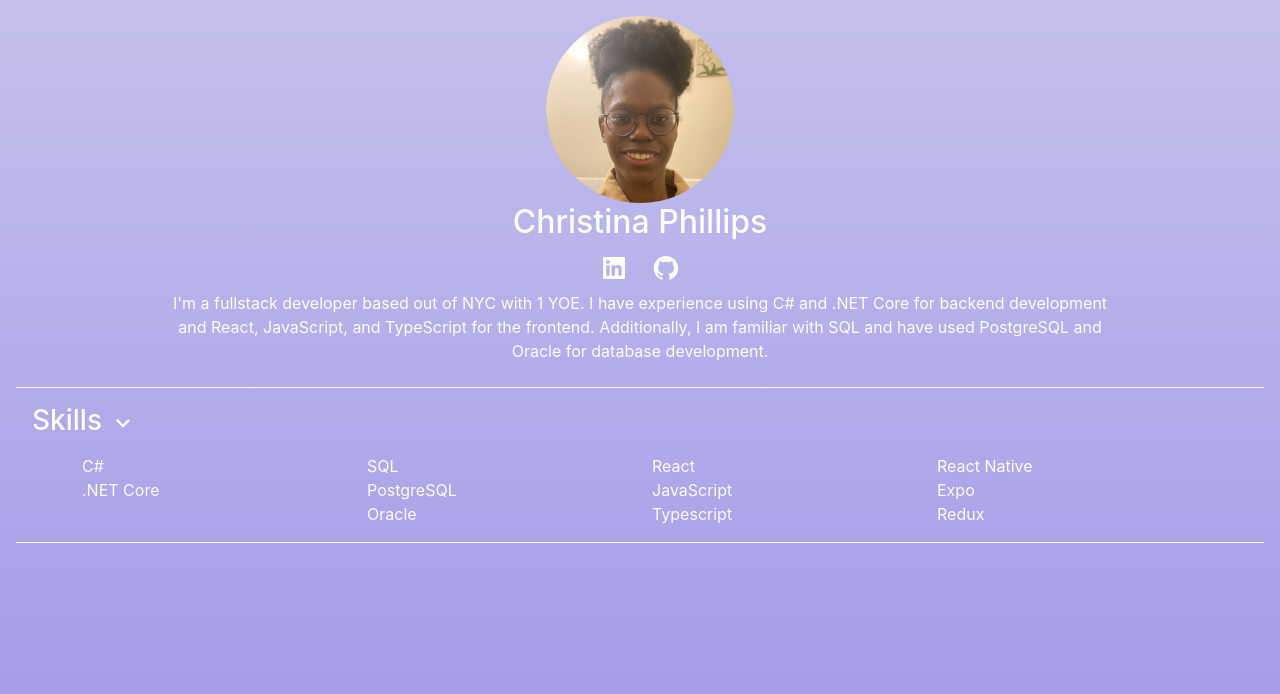
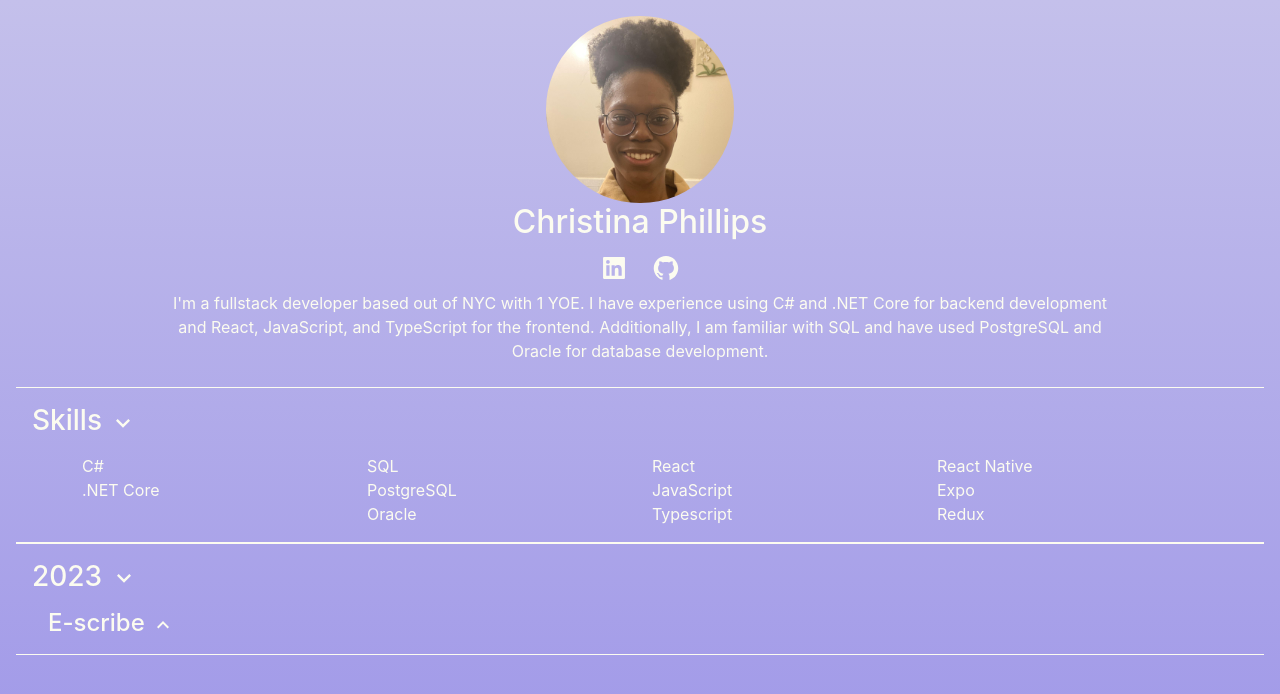
Before and after one commit to chq-ristina/portfolio-website, a React (Create React App) app: page / in a window 1280 px wide. Shown: the top 694 px of the page. Built offline with nearby package versions, Linux system fonts and the light colour scheme.

Commit message:
Added Projects

```diff
--- a/src/App.scss
+++ b/src/App.scss
@@ -21,6 +21,11 @@ a {
     border-radius: 100%;
 }
 
+.proj-desc-img{
+    height: 25%;
+    width: 25%;
+}
+
 .component{
     border-top: 1px solid $text-color;
     border-bottom: 1px solid $text-color;
--- a/src/components/CollapsableItem.tsx
+++ /dev/null
@@ -1,3 +0,0 @@
-export function CollapsableIitem(){
-
-}
--- /dev/null
+++ b/src/components/ProjectDescription.tsx
@@ -0,0 +1,71 @@
+import { useState } from "react";
+import { MdKeyboardArrowDown } from "react-icons/md";
+import { MdKeyboardArrowUp } from "react-icons/md";
+
+export interface ImgCard {
+  src: string;
+  description: string;
+}
+
+export interface IProjectDescription {
+  projectName: string;
+  projectDescription: string;
+  url: string | null;
+  technologies: string[];
+  images: ImgCard[];
+}
+
+/*TODO: Work on Styling for the url, project description, technologies, and images */
+
+export function ProjectDescription(props: IProjectDescription) {
+  const [collapse, setCollapse] = useState(false);
+  return (
+    <div className="m-3">
+      <h4
+        data-bs-toggle="collapse"
+        role="button"
+        data-bs-target={`#projectDescription-${props.projectName}`}
+        aria-expanded="false"
+        aria-controls={`projectDescription-${props.projectName}`}
+        onClick={() => setCollapse(!collapse)}
+        className="ms-3"
+      >
+        {props.projectName}{" "}
+        {collapse ? <MdKeyboardArrowDown /> : <MdKeyboardArrowUp />}
+      </h4>
+      <div
+        className="ms-5 collapse"
+        id={`projectDescription-${props.projectName}`}
+      >
+        <div className="d-flex flex-column">
+          {props.url && (
+            <a href={props.url}>
+              <span className="fs-4">{props.url}</span>
+            </a>
+          )}
+          <span>{props.projectDescription}</span>
+          <div>
+            {props.technologies.map((technology, idx) => (
+              <span className="fst-italic">
+                {technology}
+                {idx !== props.technologies.length - 1 && ", "}{" "}
+              </span>
+            ))}
+          </div>
+        </div>
+
+        <div>
+          {props.images.map(({ src, description }) => (
+            <div className="card w-25 my-3">
+              <img src={src} className="card-img-top" />
+              <div className="card-body">
+                {/* <h5 className="card-title">Card title</h5> */}
+                <p className="card-text">{description}</p>
+              </div>
+            </div>
+          ))}
+        </div>
+      </div>
+    </div>
+  );
+}
--- /dev/null
+++ b/src/components/Projects.tsx
@@ -0,0 +1,72 @@
+import { useState } from "react";
+import { MdKeyboardArrowDown } from "react-icons/md";
+import { MdKeyboardArrowUp } from "react-icons/md";
+import { IProjectDescription, ProjectDescription } from "./ProjectDescription";
+
+import mario from "../assets/SuperMarioOdysseyTitleScreen.jpg";
+
+export function Projects() {
+  const [collapse, setCollapsed] = useState(true);
+
+  /*TODO:
+    - Add images and descriptions for the E-scribe project
+    - Add another project, maybe choose the Chat app and the Nobles and Barnes app
+  */
+
+  const eScribe: IProjectDescription = {
+    projectName: "E-scribe",
+    projectDescription: "A collaborative notes app designed to allow users to create and share their notes with others. React and JavaScript were used to create the front end, Java and Spring Boot for the REST API, and deployed using AWS",
+    url: "http://e-scribe.s3-website.us-east-2.amazonaws.com/",
+    technologies: [
+      "Java",
+      "Spring Boot",
+      "React",
+      "JavaScript",
+      "MySQL",
+      "AWS",
+    ],
+    images: [
+      {
+        src: mario,
+        description: "Test Description",
+      },
+      {
+        src: mario,
+        description: "Test Description",
+      },
+      {
+        src: mario,
+        description: "Test Description",
+      },
+      {
+        src: mario,
+        description: "Test Description",
+      }
+    ],
+  };
+
+  return (
+    <div className="component my-6">
+      <h3
+        data-bs-toggle="collapse"
+        role="button"
+        data-bs-target="#2023Collapse"
+        aria-expanded="false"
+        aria-controls="2023Collapse"
+        onClick={() => setCollapsed(!collapse)}
+        className="m-3"
+      >
+        2023 {collapse ? <MdKeyboardArrowDown /> : <MdKeyboardArrowUp />}
+      </h3>
+      <div className="collapse show" id="2023Collapse">
+        <ProjectDescription
+          projectName={eScribe.projectName}
+          projectDescription={eScribe.projectDescription}
+          url={eScribe.url}
+          technologies={eScribe.technologies}
+          images={eScribe.images}
+        />
+      </div>
+    </div>
+  );
+}
--- a/src/pages/Home.tsx
+++ b/src/pages/Home.tsx
@@ -1,4 +1,5 @@
 import headshot from "../assets/headshot.jpg";
+import { Projects } from "../components/Projects";
 import { Skills } from "../components/Skills";
 
 import { AiFillLinkedin } from "react-icons/ai";
@@ -34,6 +35,7 @@ export function Home() {
         </span>
       </div>
       <Skills />
+      <Projects/>
     </div>
   );
 }
```
Also changed, not shown: src/assets/SuperMarioOdysseyTitleScreen.jpg (added).
